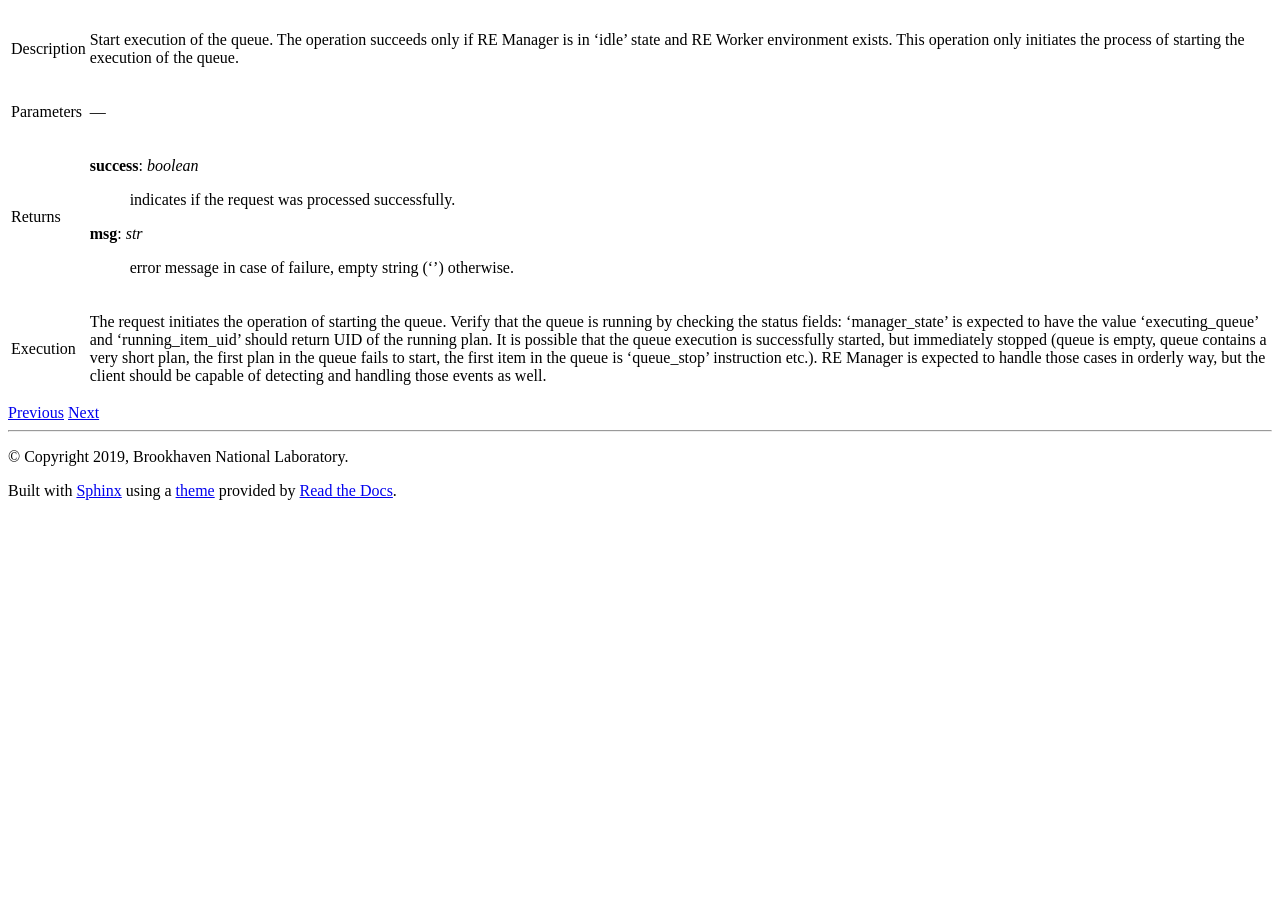
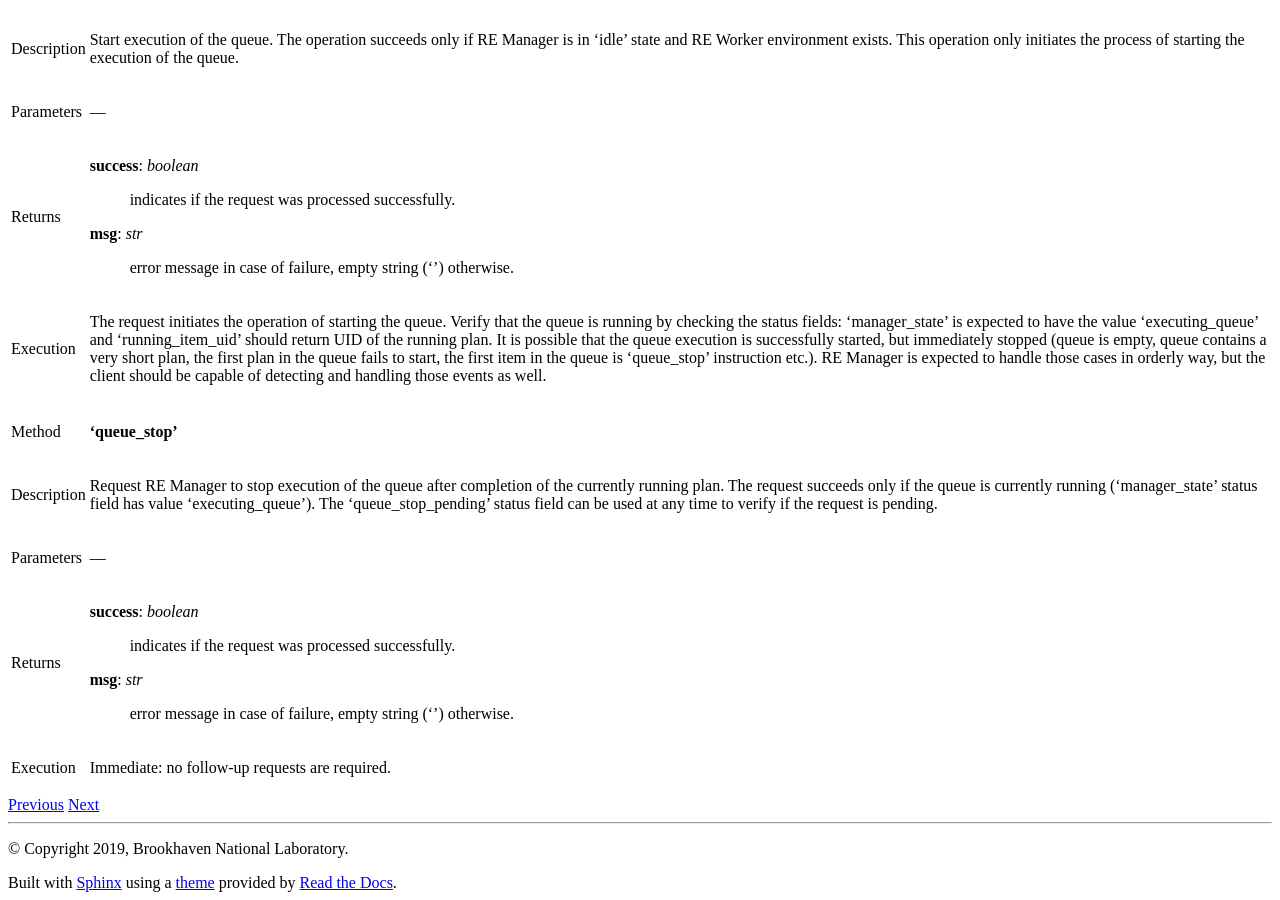
Before and after one commit to bluesky/bluesky-queueserver, a Sphinx documentation site: the page built from docs/source/re_manager_api.rst, in a window 1280 px wide and 900 px high, scrolled down 8536 px. Built offline with Sphinx 7.4.7 and the Read the Docs theme 2.0.0, drawn with Linux system fonts in a browser that asks for light colours; before the commit the page ends 9044 px from its top, so only the background shows below that.

Commit message:
DOC: documentation on 'queue_stop'

```diff
--- a/docs/source/re_manager_api.rst
+++ b/docs/source/re_manager_api.rst
@@ -446,3 +446,23 @@ Execution     The request initiates the operation of starting the queue. Verify
               instruction etc.). RE Manager is expected to handle those cases in orderly way, but
               the client should be capable of detecting and handling those events as well.
 ============  =========================================================================================
+
+
+============  =========================================================================================
+Method        **'queue_stop'**
+------------  -----------------------------------------------------------------------------------------
+Description   Request RE Manager to stop execution of the queue after completion of the currently
+              running plan. The request succeeds only if the queue is currently running
+              ('manager_state' status field has value 'executing_queue'). The 'queue_stop_pending'
+              status field can be used at any time to verify if the request is pending.
+------------  -----------------------------------------------------------------------------------------
+Parameters    ---
+------------  -----------------------------------------------------------------------------------------
+Returns       **success**: *boolean*
+                  indicates if the request was processed successfully.
+
+              **msg**: *str*
+                  error message in case of failure, empty string ('') otherwise.
+------------  -----------------------------------------------------------------------------------------
+Execution     Immediate: no follow-up requests are required.
+============  =========================================================================================
```
